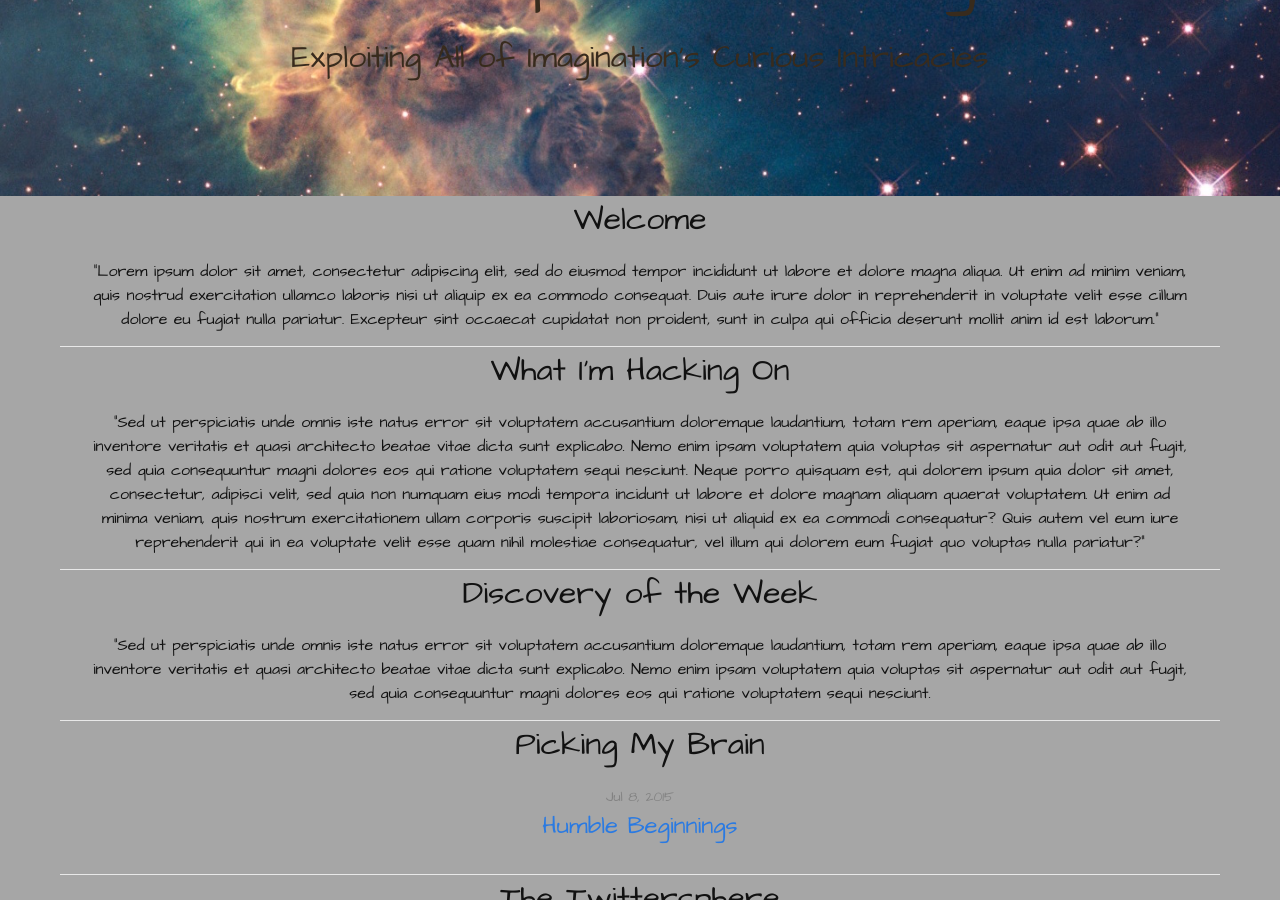
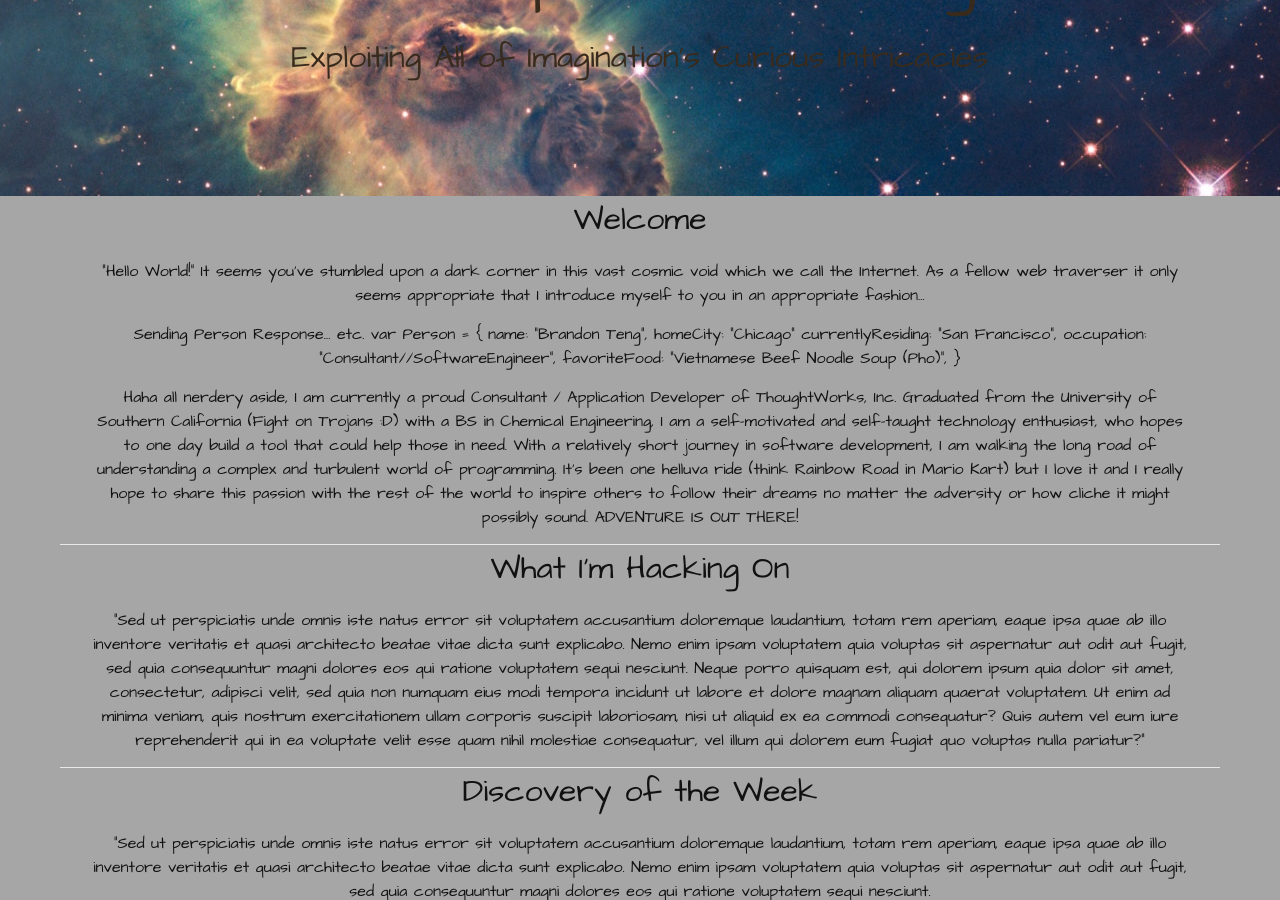
Before and after one commit to bteng22/bteng22.github.io, a Jekyll site: the page built from 00-index.html, in a window 1280 px wide and 900 px high, scrolled down 370 px. Built offline with Jekyll 4.4.1, drawn with Linux system fonts in a browser that asks for light colours.

Commit message:
add welcome content

```diff
--- a/_includes/welcome.html
+++ b/_includes/welcome.html
@@ -1,4 +1,10 @@
 <h2 id="welcome" class="section-heading">Welcome</h2>
 <p>
-  "Lorem ipsum dolor sit amet, consectetur adipiscing elit, sed do eiusmod tempor incididunt ut labore et dolore magna aliqua. Ut enim ad minim veniam, quis nostrud exercitation ullamco laboris nisi ut aliquip ex ea commodo consequat. Duis aute irure dolor in reprehenderit in voluptate velit esse cillum dolore eu fugiat nulla pariatur. Excepteur sint occaecat cupidatat non proident, sunt in culpa qui officia deserunt mollit anim id est laborum."
+  “Hello World!" It seems you’ve stumbled upon a dark corner in this vast cosmic void which we call the Internet. As a fellow web traverser it only seems appropriate that I introduce myself to you in an appropriate fashion…
 </p>
+<p>
+  Sending Person Response… etc. var Person = { name: "Brandon Teng", homeCity: "Chicago" currentlyResiding: “San Francisco", occupation: "Consultant//SoftwareEngineer”, favoriteFood: “Vietnamese Beef Noodle Soup (Pho)”, }
+</p>
+<p>
+  Haha all nerdery aside, I am currently a proud Consultant / Application Developer of ThoughtWorks, Inc. Graduated from the University of Southern California (Fight on Trojans :D) with a BS in Chemical Engineering, I am a self-motivated and self-taught technology enthusiast, who hopes to one day build a tool that could help those in need. With a relatively short journey in software development, I am walking the long road of understanding a complex and turbulent world of programming. It’s been one helluva ride (think Rainbow Road in Mario Kart) but I love it and I really hope to share this passion with the rest of the world to inspire others to follow their dreams no matter the adversity or how cliche it might possibly sound. ADVENTURE IS OUT THERE!
+</p>
```
